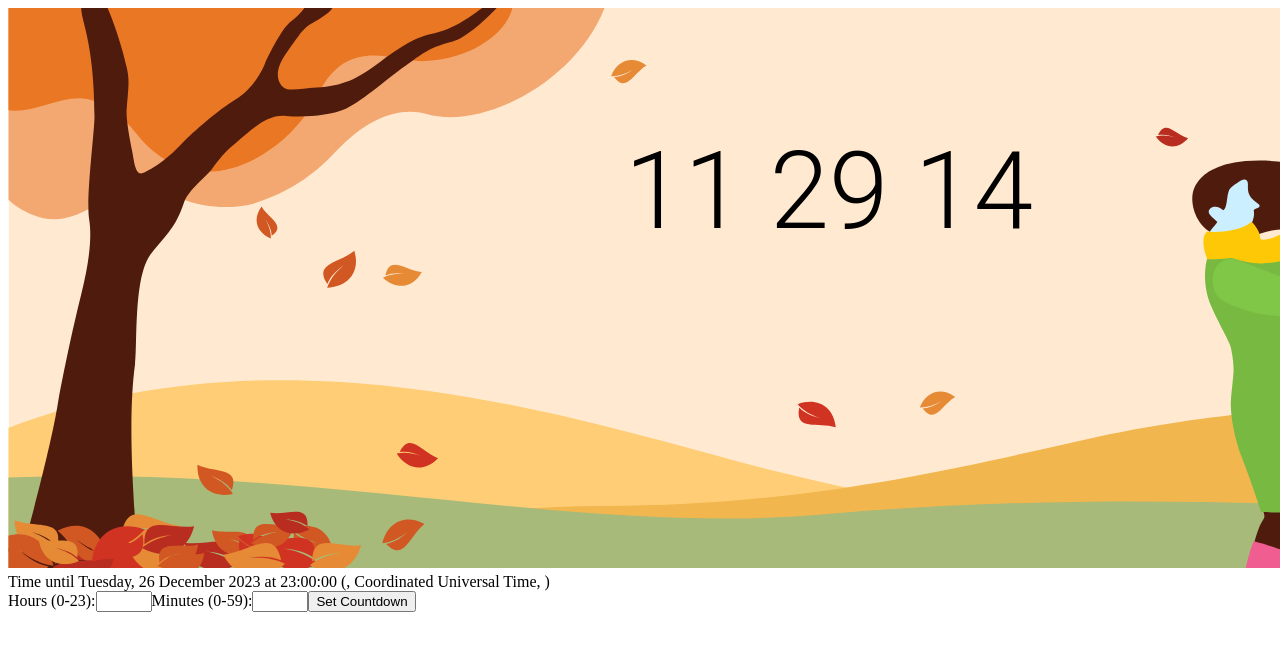
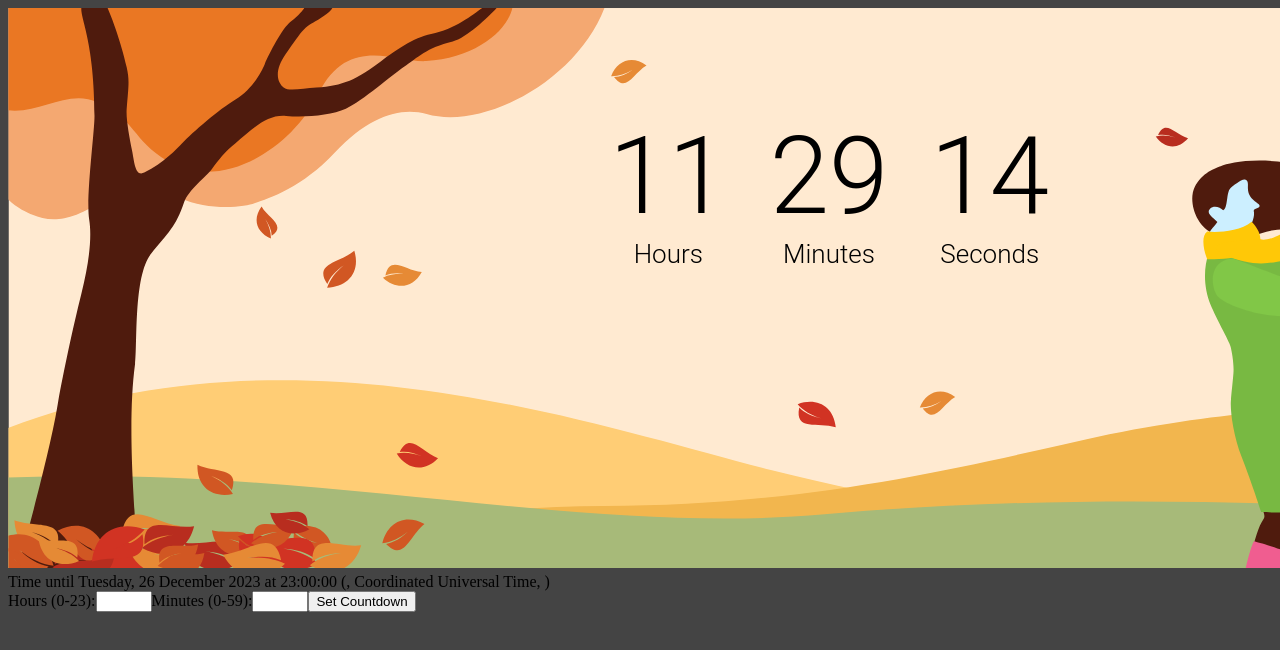
Before and after one commit to Brandon689/daytimer, a React (Vite) app: page / in a window 1280 px wide. Shown: the top 650 px of the page. Built offline with nearby package versions, Linux system fonts and the light colour scheme.

Commit message:
improve countdown style html

```diff
--- a/src/App.css
+++ b/src/App.css
@@ -4,6 +4,9 @@
   padding: 2rem;
   text-align: center;
 } */
+body {
+  background-color: #444;
+}
 
 .countdown {
   position: absolute;
@@ -17,7 +20,18 @@
   top: 0;
   width: 100%;
 }
+.countdown-block {
+  display: flex;
+  flex-direction: column;
+}
 
+.countdown .countdown-block:not(:last-child) {
+  margin-right: 42px;
+}
+
+.tick {
+  font-size: 26px;
+}
 .wrap-countdown {
   width: 1594px;
   position: relative;
--- a/src/App.jsx
+++ b/src/App.jsx
@@ -2,6 +2,24 @@
 import React, { useState, useEffect } from 'react';
 import { format, utcToZonedTime } from 'date-fns-tz';
 import './App.css'
+
+const CountdownDigits = ({ countdown }) => {
+  const digitPairs = countdown.split(' ');
+
+  return (
+    <div className="countdown digit-number">
+      {digitPairs.map((pair, index) => (
+        <div className="countdown-block" key={index}>
+          {pair}
+          {/* {index < digitPairs.length - 1 && <span className="digit-separator">:</span>} */}
+          {index == 0 && <div className="tick">Hours</div>}
+          {index == 1 && <div className="tick">Minutes</div>}
+          {index == 2 && <div className="tick">Seconds</div>}
+        </div>
+      ))}
+    </div>
+  );
+};
 
 const App = () => {
   const [targetTime, setTargetTime] = useState(); // State to store the user's target end time
@@ -63,7 +81,10 @@ const App = () => {
     <div>
       <div>
         <div className="wrap-countdown">
-          <svg width="1594" height="561" viewBox="0 0 1594 561" fill="none" xmlns="http://www.w3.org/2000/svg">
+        <CountdownDigits countdown={countdown} />
+          {/* <div className="countdown digit-number">{countdown}</div> */}
+        </div>
+        <svg width="1594" height="561" viewBox="0 0 1594 561" fill="none" xmlns="http://www.w3.org/2000/svg">
             <g clip-path="url(#clip0_1424_2737)">
             <rect width="1593" height="560" transform="translate(0.5 0.0195312)" fill="#FFEAD1"></rect>
             <path d="M1315.56 575.539C1198.34 538.558 937.352 506.73 762.903 462.109C571.227 413.083 265.841 304.968 -27.4385 431.068V575.539H1315.56Z" fill="#FFCD75"></path>
@@ -133,9 +154,6 @@ const App = () => {
             </clipPath>
             </defs>
           </svg>
-          <div className="countdown digit-number">{countdown}</div>
-        </div>
-
         {targetTimeString && <div>Time until {targetTimeString}</div>}
       </div>
 
```
Also changed, not shown: src/stacked-peaks-haikei.svg (added).
